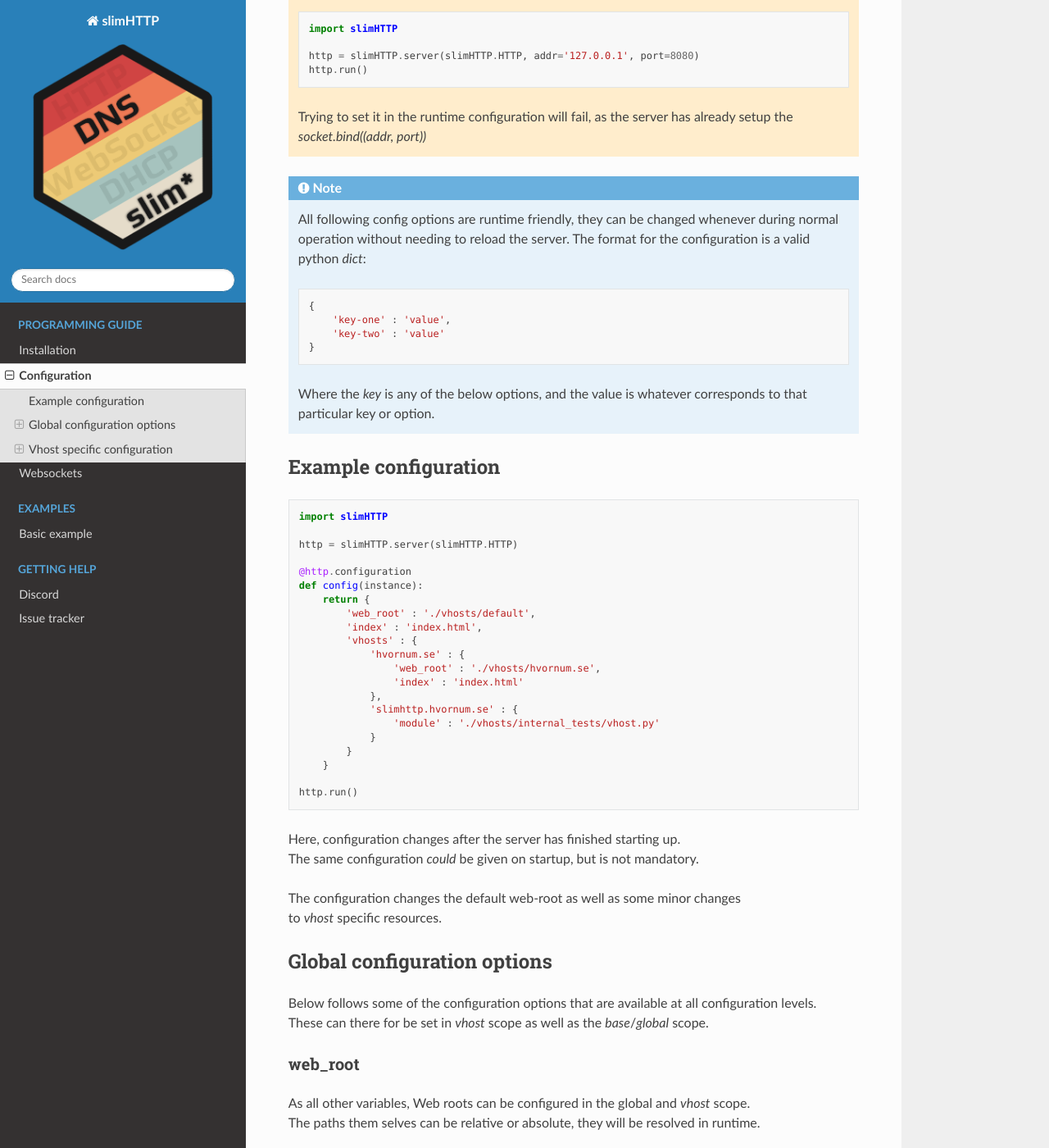
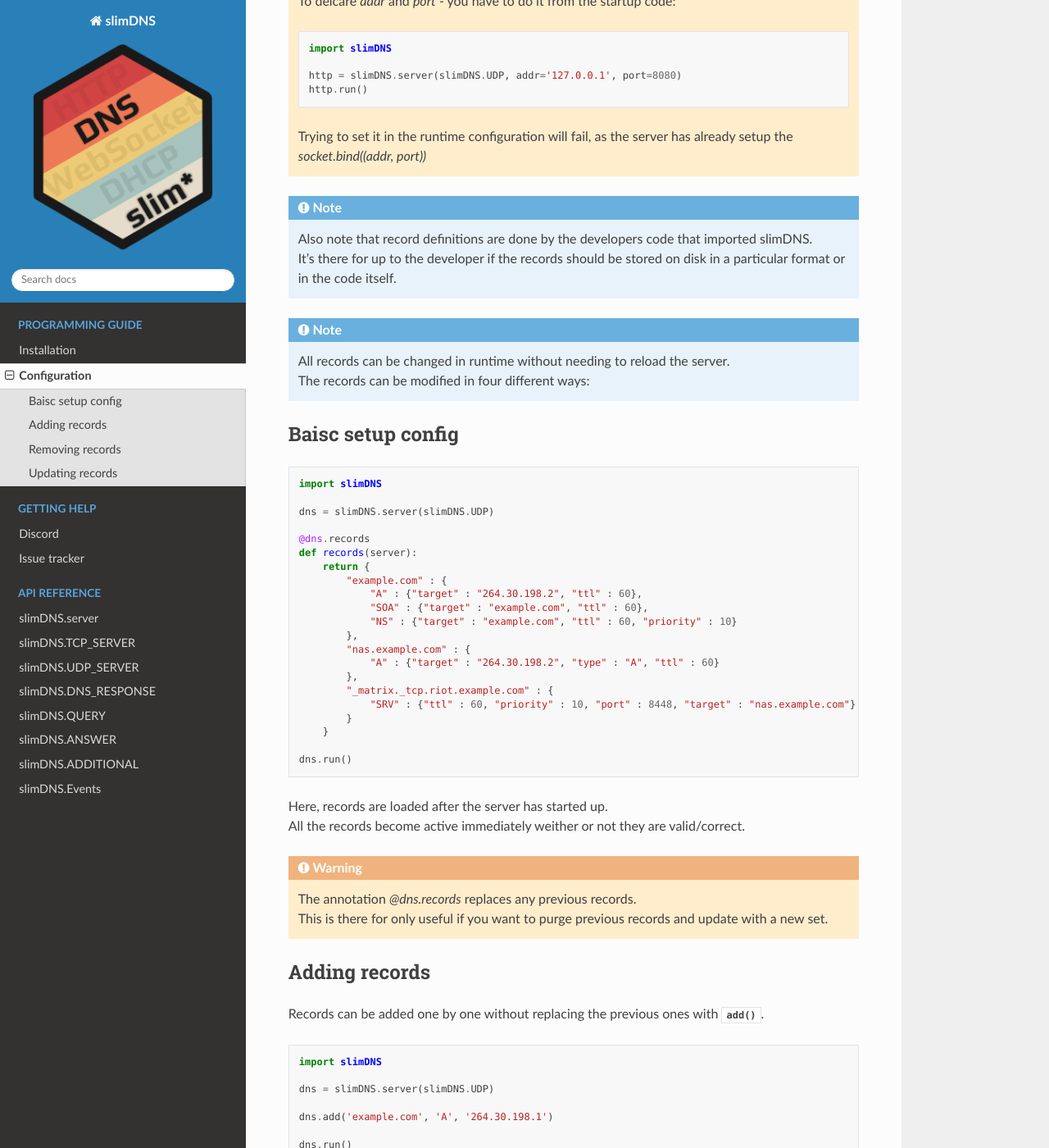
Before and after one commit to Torxed/slimDNS, a Sphinx documentation site: the page built from docs/programming_guide/configuration.rst, in a window 1280 px wide and 1400 px high, scrolled down 379 px. Shown: the whole window at 82% size. Built offline with Sphinx 7.4.7 and the Read the Docs theme 2.0.0, drawn with Linux system fonts in a browser that asks for light colours; pages that are not in the unit, such as notebooks, are missing from menus; some of the changed text lies outside the part shown.

Commit message:
Fixed add & update. Also added full docs for readthedocs.

```diff
--- a/docs/conf.py
+++ b/docs/conf.py
@@ -32,12 +32,12 @@ def setup(app):
 
 # -- Project information -----------------------------------------------------
 
-project = 'slimHTTP'
+project = 'slimDNS'
 copyright = '2020, Anton Hvornum'
 author = 'Anton Hvornum'
 
 # The full version, including alpha/beta/rc tags
-release = 'v1.0-beta.002'
+release = 'v1.0.0rc1'
 
 
 # -- General configuration ---------------------------------------------------
@@ -69,7 +69,7 @@ exclude_patterns = ['_build', 'Thumbs.db', '.DS_Store']
 #html_theme = 'alabaster'
 html_theme = 'sphinx_rtd_theme'
 
-html_logo = "_static/slimHTTP.png"
+html_logo = "_static/slimDNS.png"
 
 # Add any paths that contain custom static files (such as style sheets) here,
 # relative to this directory. They are copied after the builtin static files,
@@ -103,14 +103,14 @@ html_show_sourcelink = False
 #html_file_suffix = None
 
 # Output file base name for HTML help builder.
-htmlhelp_basename = 'slimhttpdoc'
+htmlhelp_basename = 'slimdnsdoc'
 
 # -- Options for manual page output --------------------------------------------
 
 # One entry per manual page. List of tuples
 # (source start file, name, description, authors, manual section).
 man_pages = [
-    ('index', 'slimHTTP', u'slimHTTP Documentation',
+    ('index', 'slimDNS', u'slimDNS Documentation',
      [u'Anton Hvornum'], 1)
 ]
 
@@ -124,6 +124,6 @@ man_pages = [
 # (source start file, target name, title, author,
 #  dir menu entry, description, category)
 texinfo_documents = [
-  ('index', 'slimHTTP', u'slimHTTP Documentation',
-   u'Anton Hvornum', 'slimHTTP', 'Simple and minimal HTTP server.'),
+  ('index', 'slimDNS', u'slimDNS Documentation',
+   u'Anton Hvornum', 'slimDNS', 'Simple and minimal HTTP server.'),
 ]
--- a/docs/programming_guide/configuration.rst
+++ b/docs/programming_guide/configuration.rst
@@ -4,218 +4,109 @@
 Configuration
 *************
 
-| Configuration is done by supplying slimHTTP with a `dict` of options.
-| A complete example can be found under `Example configuration`_.
+| Configuration is done by supplying slimDNS with a `dict` of records.
+| A complete example can be found under `Baisc setup config`_.
+| But as a small example, this would run a DNS server:
 
 .. warning::
-    | There's startup-sensitive configuration options.
-    | Those are `addr` and `port` to set the listening interface.
+    | There's two startup-sensitive configuration options.
+    | Those are `addr` and `port` to set the listening interface other than default `0.0.0.0:53`.
 
     To delcare `addr` and `port` - you have to do it from the startup code:
 
     .. code-block:: py
 
-        import slimHTTP
+        import slimDNS
 
-        http = slimHTTP.server(slimHTTP.HTTP, addr='127.0.0.1', port=8080)
+        http = slimDNS.server(slimDNS.UDP, addr='127.0.0.1', port=8080)
         http.run()
 
     Trying to set it in the runtime configuration will fail, as the server has already setup the `socket.bind((addr, port))`
 
-.. note
-..    | Also note that configuration is done from the developers code that imported slimHTTP.
-..    | It's there for up to the developer if the config should be stored on disk in a particular format or in the code itself.
+.. note::
+    | Also note that record definitions are done by the developers code that imported slimDNS.
+    | It's there for up to the developer if the records should be stored on disk in a particular format or in the code itself.
 
 .. note::
-    All following config options are runtime friendly, they can be changed whenever during normal operation without needing to reload the server.
-    The format for the configuration is a valid python `dict`:
+    | All records can be changed in runtime without needing to reload the server.
+    | The records can be modified in four different ways:
 
-    .. code-block:: py
-
-        {
-            'key-one' : 'value',
-            'key-two' : 'value'
-        }
-
-    Where the `key` is any of the below options, and the value is whatever corresponds to that particular key or option.
-
-Example configuration
-=====================
+Baisc setup config
+==================
 
 .. code-block:: py
 
-    import slimHTTP
+    import slimDNS
 
-    http = slimHTTP.server(slimHTTP.HTTP)
+    dns = slimDNS.server(slimDNS.UDP)
 
-    @http.configuration
-    def config(instance):
+    @dns.records
+    def records(server):
         return {
-            'web_root' : './vhosts/default',
-            'index' : 'index.html',
-            'vhosts' : {
-                'hvornum.se' : {
-                    'web_root' : './vhosts/hvornum.se',
-                    'index' : 'index.html'
-                },
-                'slimhttp.hvornum.se' : {
-                    'module' : './vhosts/internal_tests/vhost.py'
-                }
+            "example.com" : {
+                "A" : {"target" : "264.30.198.2", "ttl" : 60},
+                "SOA" : {"target" : "example.com", "ttl" : 60},
+                "NS" : {"target" : "example.com", "ttl" : 60, "priority" : 10}
+            },
+            "nas.example.com" : {
+                "A" : {"target" : "264.30.198.2", "type" : "A", "ttl" : 60}
+            },
+            "_matrix._tcp.riot.example.com" : {
+                "SRV" : {"ttl" : 60, "priority" : 10, "port" : 8448, "target" : "nas.example.com"}
             }
         }
 
-    http.run()
+    dns.run()
 
-| Here, configuration changes after the server has finished starting up.
-| The same configuration *could* be given on startup, but is not mandatory.
-|
-| The configuration changes the default web-root as well as some minor changes
-| to `vhost` specific resources.
-
-Global configuration options
-============================
-
-| Below follows some of the configuration options that are available at all configuration levels.
-| These can there for be set in `vhost` scope as well as the `base`/`global` scope.
-
-web_root
---------
-
-| As all other variables, Web roots can be configured in the global and `vhost` scope.
-| The paths them selves can be relative or absolute, they will be resolved in runtime.
-
-    .. code-block:: py
-
-        {'web_root' : './path'}
-
-index
------
-
-| `index` can be either a single `str` of a filename, or
-| it can be a `list` of files in which slimHTTP will try them in cronological order.
-
-    .. code-block:: py
-
-        {'index' : ['index.html', 'main.py']}
-
-Vhost specific configuration
-============================
-
-vhosts
-------
-
-| `vhosts` key should be placed in the *base* configuration and be directly followed by a `key` representing the name of the domain *(FQDN)* that slimHTTP should react to.
-| And the value should be a `dict` containing any valid slimHTTP configuration.
-| For instance, for the *FQDN* `https://slimhttp.hvornum.se/ <https://slimhttp.hvornum.se/>`_ the config would be:
-
-    .. code-block:: py
-
-        {
-            'vhosts' : {
-                'slimhttp.hvornum.se' : {
-                    // config options for slimhttp.hvornum.se
-                }
-            }
-        }
-
-| Where the configuration specifics for that domain would be placed instead of the "comment".
-| for instance `'index' : 'index.html'` could be added.
-
-.. _modules:
-
-module
-------
-
-.. note::
-    | module mode is also activated when a client requests a URL that ends with `.py`.
-
-| The `module` is a key which can tell slimHTTP that instead of using `reverse proxy` mode or a normal `look for a index` mode.
-| slimHTTP should import the script in question, and return the data given by that module. Here's an example:
-
-    .. code-block:: py
-
-        {
-            'vhosts' : {
-                'slimhttp.hvornum.se' : {
-                    'module' : './vhosts/hvornum.se/vhost_slimhttp.py'
-                }
-            }
-        }
-
-| The exact structure of the module can be anything.
-| But there are two main entry functions slimHTTP will look for.
+| Here, records are loaded after the server has started up.
+| All the records become active immediately weither or not they are valid/correct.
 
 .. warning::
-    | The module is **reloaded** each request.
-    | This means that persistant data or information has to be stored away on each request.
-    | To use a in-memory storage, you *could* altho not recommended, use something like this in `vhost_slimhttp.py` from the above example.
 
-    .. code-block:: py
+    | The annotation `@dns.records` replaces any previous records.
+    | This is there for only useful if you want to purge previous records and update with a new set.
 
-        if not 'MyMemStorage' in __builtins__: __builtins__['MyMemStorage'] = {}
-        if not 'counter' in MyMemStorage: MyMemStorage['counter'] = 0
+Adding records
+==============
 
-        print(f"The module ran with counter value {MyMemStorage['counter']}. Incremeting value!"")
-
-        MyMemStorage['counter'] += 1
-
-    Or you could use `pickle.dumps <https://docs.python.org/3/library/pickle.html#pickle.dumps>`_ or a database to store the data you need between sessions. Although they will be a bit slower considering they're not working within the application memory space.
-
-on_request
-^^^^^^^^^^
-
-**if the function** `on_request` is defined *(using `hasattr('on_request', <module>)`)*, slimHTTP will automatically call it upon each request to that vhost.
-
-.. warning::
-    if `@app.route('/...', vhost='example.com')` is defined, that will take precedence over the `on_request` **if** `on_request` returns data. Otherwise the `@app.route` will be a fallback.
-
-@app.route
-^^^^^^^^^^
-
-| It's possible to set up `vhost` specific routes. These acts as normal :ref:`REST`-like endpoints.
-| The key difference is that `@app.route` takes a additional keyword, `vhost=:str`. And to access it,
-| you need to get the current server instance so you can decorate it.
+| Records can be added one by one without replacing the previous ones with :func:`~slimDNS.TCP_SERVER.add()`.
 
 .. code-block:: py
 
-    import slimHTTP
+    import slimDNS
 
-    http = slimHTTP.instances[':80']
+    dns = slimDNS.server(slimDNS.UDP)
 
-    @http.route('/', vhost='example.com')
-    def route_handler(request).
-        print(request)
+    dns.add('example.com', 'A', '264.30.198.1')
 
-| This will server `/` but only for the given `vhost`.
-| And this could serve as a entry-point for vhost specific modules.
+    dns.run()
 
-.. note::
-    Note that the instance depends on the `addr` and `port` used, a *"listening on every interface on port 80"* would be `:80` in this case.
+Removing records
+================
 
-.. _proxy:
-
-proxy
------
-
-| Reverse proxy support can be enabled in any vhost.
-| The reverse proxy will kick in once a valid HTTP header with the `Host: <host>` field defined.
-| Upon which slimHTTP will switch from a :class:`~slimHTTP.HTTP_REQUEST` to a :class:`~slimHTTP.HTTP_PROXY_REQUEST`.
-
-.. warning::
-    The :class:`~slimHTTP.HTTP_REQUEST` object has two pitfalls. One, if the proxy is slow to respond all concurrent HTTP requests to slimHTTP will become slow, since we're single threaded, it means that the proxy response has to be parsed in full before other requests can come in. The second pitfall being `Issue #11 <https://github.com/Torxed/slimHTTP/issues/11>`_.
+| Records can be deleted one by one without affecting other records via the :func:`~slimDNS.TCP_SERVER.remove()`.
 
 .. code-block:: py
 
-    {
-        'vhosts' : {
-            'internal.hvornum.se' : {
-                'proxy' : '192.168.10.10:80',
-                'ssl' : False
-            }
-        }
-    }
+    import slimDNS
 
-| Here, `http://internal.hvornum.se` requests are proxied down to `192.168.10.10` on port `80`.
+    dns = slimDNS.server(slimDNS.UDP)
 
-.. note::
-    The `'ssl' : False'` is optional and the default behavior.
+    dns.remove('example.com', 'A')
+
+    dns.run()
+
+Updating records
+================
+
+| Records can also be updated individually :func:`~slimDNS.TCP_SERVER.update()`.
+
+.. code-block:: py
+
+    import slimDNS
+
+    dns = slimDNS.server(slimDNS.UDP)
+
+    dns.update('example.com', 'A', '264.30.198.5')
+
+    dns.run()
--- /dev/null
+++ b/docs/slimDNS/server.rst
@@ -0,0 +1,4 @@
+slimDNS.server
+==============
+
+.. autofunction:: slimDNS.server
```
Also changed, not shown: docs/examples/REST.rst (deleted, +0 -45 lines), docs/examples/basic.rst (deleted, +0 -15 lines), docs/examples/vhosts.rst (deleted, +0 -121 lines), docs/index.rst (+8 -27 lines), docs/programming_guide/installation.rst (+10 -10 lines), docs/programming_guide/websockets.rst (deleted, +0 -31 lines), docs/slimDNS/ADDITIONAL.rst (added, +7 -0 lines), docs/slimDNS/ANSWER.rst (added, +7 -0 lines), docs/slimDNS/DNS_RESPONSE.rst (added, +7 -0 lines), docs/slimDNS/Events.rst (added, +7 -0 lines), docs/slimDNS/QUERY.rst (added, +7 -0 lines), docs/slimDNS/TCP_SERVER.rst (added, +7 -0 lines), docs/slimDNS/UDP_SERVER.rst (added, +7 -0 lines), .readthedocs.yml (added), 2 more files, 1 other file.
